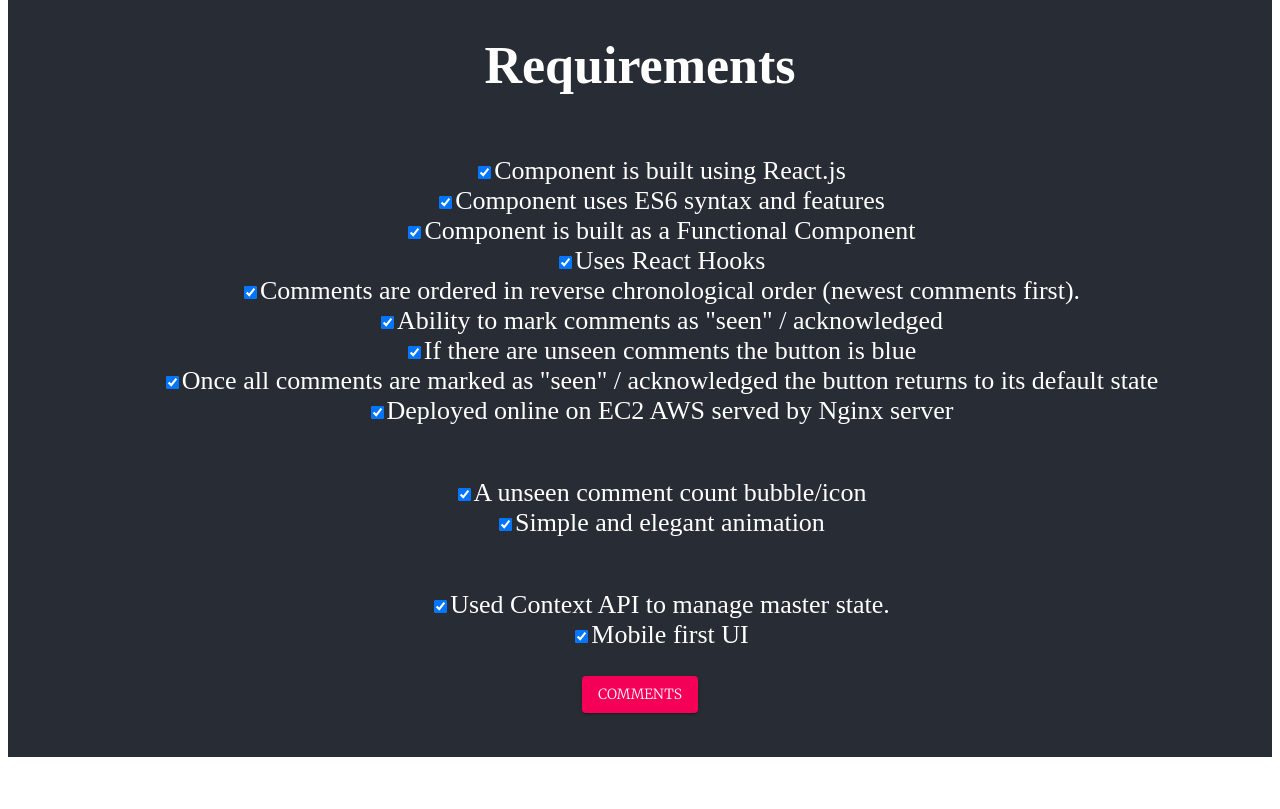
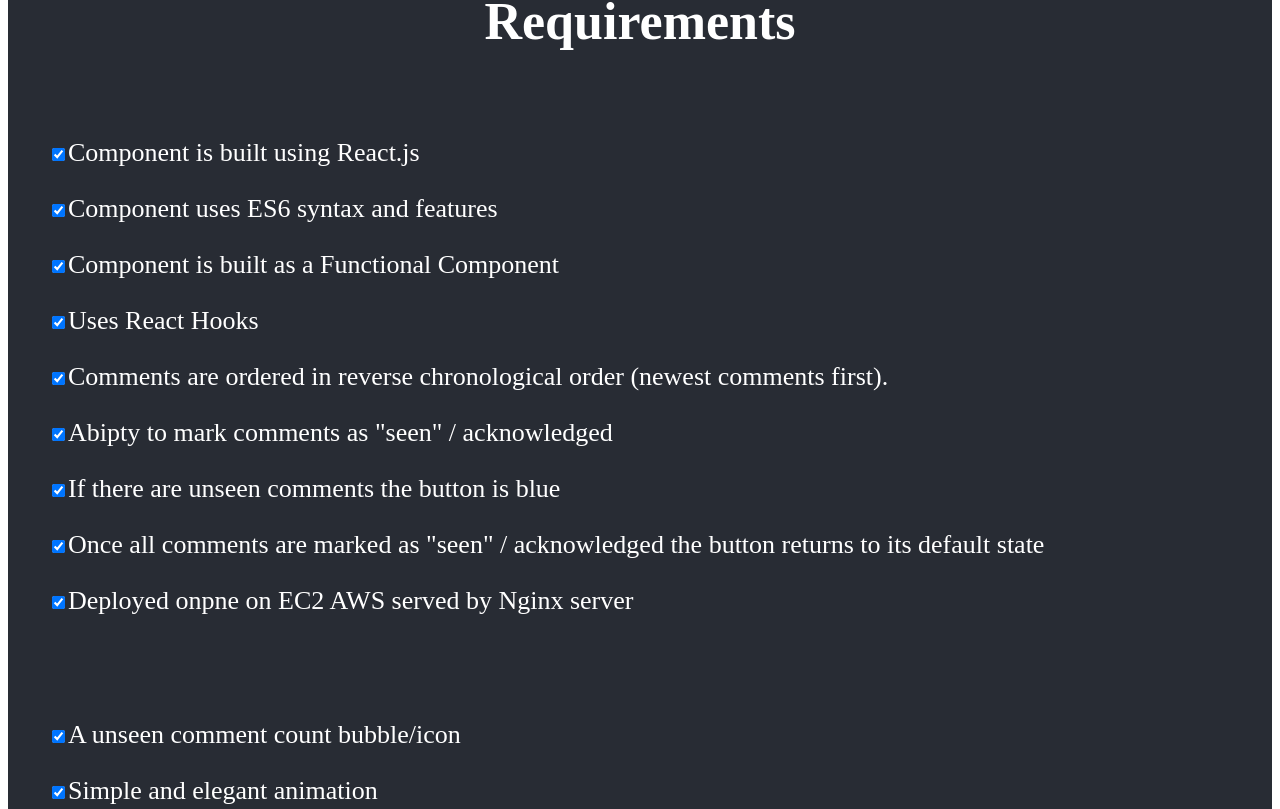
Before and after one commit to shishirkaji/testrealhub, a React (Create React App) app: page / in a window 1280 px wide. Shown: the part 371-1180 px from the top of the page. Before the commit the page ends 1136 px from the top, so only its background shows below. Built offline with nearby package versions, Linux system fonts and the light colour scheme.

Commit message:
final touch

```diff
--- a/src/App.js
+++ b/src/App.js
@@ -38,9 +38,9 @@ const App = () => {
               <Start />
             </Route>
           </Switch>
-
         </ThemeProvider>
-      </GlobalProvider></Router>
+      </GlobalProvider>
+    </Router>
   )
 }
 
--- a/src/components/ArtworkComments/partials/ListComment.js
+++ b/src/components/ArtworkComments/partials/ListComment.js
@@ -4,7 +4,7 @@ import ListItem from '@material-ui/core/ListItem'
 import ListItemText from '@material-ui/core/ListItemText'
 import ListItemAvatar from '@material-ui/core/ListItemAvatar'
 import Avatar from '@material-ui/core/Avatar'
-import Divider from '@material-ui/core/Divider'
+import Button from '@material-ui/core/Button'
 import moment from 'moment'
 const ListComment = ({ classes, comments, markSeen }) => {
     // make an api call to mark it as seen let suppose we alter the master state as mark as seen for the item with id
@@ -14,7 +14,7 @@ const ListComment = ({ classes, comments, markSeen }) => {
             // hit the global state function to reduce the no of unseen comments.
             markSeen()
             document.getElementById(`${id}`).style.display = "none";
-        }, 1000)
+        }, 0)
 
     }
     const showComments = () => {
@@ -23,8 +23,8 @@ const ListComment = ({ classes, comments, markSeen }) => {
         return comments.map(comment => {
             let showHr = true
             console.log(counter)
-            if(counter >= commentLength) showHr = false
-            counter = counter +1
+            if (counter >= commentLength) showHr = false
+            counter = counter + 1
             var time = moment(comment.dates.created.date_time, 'DD/MM/YYYY').fromNow();
             return (
                 <React.Fragment key={comment.id}>
@@ -72,12 +72,12 @@ const ListComment = ({ classes, comments, markSeen }) => {
 
                                         onClick={(e) => hitSeen(comment.id)}
                                     >
-                                        Mark As Seen
+                                        <Button color="secondary" style ={{ textTransform  : "none"}}> Mark As Seen</Button>
                                     </Typography></span>}
                                 </React.Fragment>
                             } />
                     </ListItem>
-                    {showHr ?  <hr className={classes.dashed} /> : null }
+                    {showHr ? <hr className={classes.dashed} /> : null}
 
                 </React.Fragment>
             )
--- a/src/components/Start/App.css
+++ b/src/components/Start/App.css
@@ -18,8 +18,8 @@
   min-height: 100vh;
   display: flex;
   flex-direction: column;
-  align-items: center;
-  justify-content: center;
+  /* align-items: center; */
+  /* justify-content: center; */
   font-size: calc(10px + 2vmin);
   color: white;
 }
--- a/src/components/Start/Start.js
+++ b/src/components/Start/Start.js
@@ -2,23 +2,20 @@ import React, { useState } from "react";
 import logo from "./logo.svg";
 import "./App.css";
 import Button from '@material-ui/core/Button'
-import { Link, Redirect } from 'react-router-dom'
+import { useHistory } from 'react-router-dom'
 const Start = () => {
-  const [redirect, setRedirect] = useState(false)
+  let history = useHistory();
   return (
-
-
-    <div className="App">
-      { redirect ? <Redirect to='/comments' /> : null
-      }
-      <header className="App-header">
-        <img src={logo} className="App-logo" alt="logo" />
-
-      </header>
+    <React.Fragment>
+      <div className="App">
+        <header className="App-header">
+          <img src={logo} className="App-logo" alt="logo" />
+        </header>
+      </div>
       <div className="content">
-        <h1>Requirements</h1>
+        <div style ={{display :"flex",justifyContent:"center"}}><h1>Requirements</h1></div>
         <ul>
-          <li>
+          <p>
             <input
               type="checkbox"
               checked
@@ -27,8 +24,8 @@ const Start = () => {
               }}
             />
             Component is built using React.js
-          </li>{" "}
-          <li>
+          </p>{" "}
+          <p>
             <input
               type="checkbox"
               checked
@@ -37,8 +34,8 @@ const Start = () => {
               }}
             />
             Component uses ES6 syntax and features
-          </li>{" "}
-          <li>
+          </p>{" "}
+          <p>
             <input
               type="checkbox"
               checked
@@ -47,8 +44,8 @@ const Start = () => {
               }}
             />
             Component is built as a Functional Component
-          </li>{" "}
-          <li>
+          </p>{" "}
+          <p>
             <input
               type="checkbox"
               checked
@@ -57,8 +54,8 @@ const Start = () => {
               }}
             />
             Uses React Hooks
-          </li>{" "}
-          <li>
+          </p>{" "}
+          <p>
             <input
               type="checkbox"
               checked
@@ -68,8 +65,8 @@ const Start = () => {
             />
             Comments are ordered in reverse chronological order (newest comments
             first).
-          </li>{" "}
-          <li>
+          </p>{" "}
+          <p>
             <input
               type="checkbox"
               checked
@@ -77,9 +74,9 @@ const Start = () => {
                 return;
               }}
             />
-            Ability to mark comments as "seen" / acknowledged
-          </li>{" "}
-          <li>
+            Abipty to mark comments as "seen" / acknowledged
+          </p>{" "}
+          <p>
             <input
               type="checkbox"
               checked
@@ -88,8 +85,8 @@ const Start = () => {
               }}
             />
             If there are unseen comments the button is blue
-          </li>{" "}
-          <li>
+          </p>{" "}
+          <p>
             <input
               type="checkbox"
               checked
@@ -99,8 +96,8 @@ const Start = () => {
             />
             Once all comments are marked as "seen" / acknowledged the button
             returns to its default state
-          </li>{" "}
-          <li>
+          </p>{" "}
+          <p>
             <input
               type="checkbox"
               checked
@@ -108,12 +105,11 @@ const Start = () => {
                 return;
               }}
             />
-            Deployed online on EC2 AWS served by Nginx server
-          </li>{" "}
-          <li></li>
+            Deployed onpne on EC2 AWS served by Nginx server
+          </p>{" "}
         </ul>
         <ul>
-          <li>
+          <p>
             <input
               type="checkbox"
               checked
@@ -122,8 +118,8 @@ const Start = () => {
               }}
             />
             A unseen comment count bubble/icon
-          </li>
-          <li>
+          </p>
+          <p>
             <input
               type="checkbox"
               checked
@@ -132,11 +128,11 @@ const Start = () => {
               }}
             />
             Simple and elegant animation
-          </li>{" "}
-          <li></li>
+          </p>{" "}
+
         </ul>
         <ul>
-          <li>
+          <p>
             <input
               type="checkbox"
               checked
@@ -145,8 +141,8 @@ const Start = () => {
               }}
             />
             Used Context API to manage master state.
-          </li>
-          <li>
+          </p>
+          <p>
             <input
               type="checkbox"
               checked
@@ -155,12 +151,15 @@ const Start = () => {
               }}
             />
             Mobile first UI
-          </li>
+          </p>
+        </ul>
 
-        </ul>
-        <Button variant="contained" color="secondary" onClick={() => { setRedirect(true) }} >Comments</Button>
       </div>
-    </div>
+      <div style ={{display : "flex", justifyContent : "center", backgroundColor:"#282c34", paddingBottom : "32px"}}>
+      <Button variant="contained" color="secondary" onClick={() => {
+        history.push('/comments')
+      }} >Comments</Button></div>
+    </React.Fragment>
   );
 };
 
```
